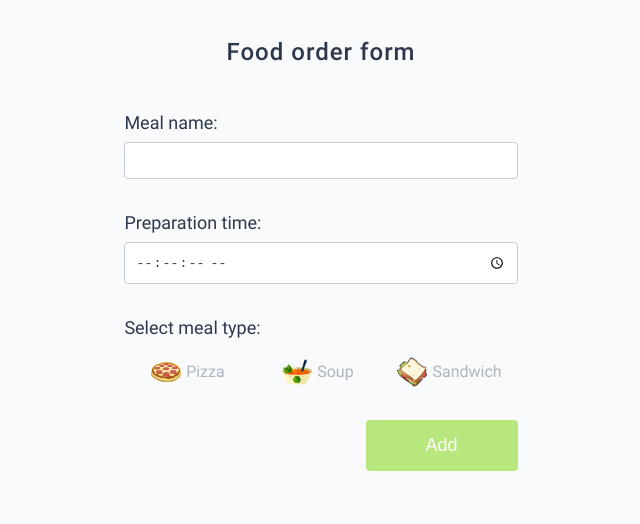
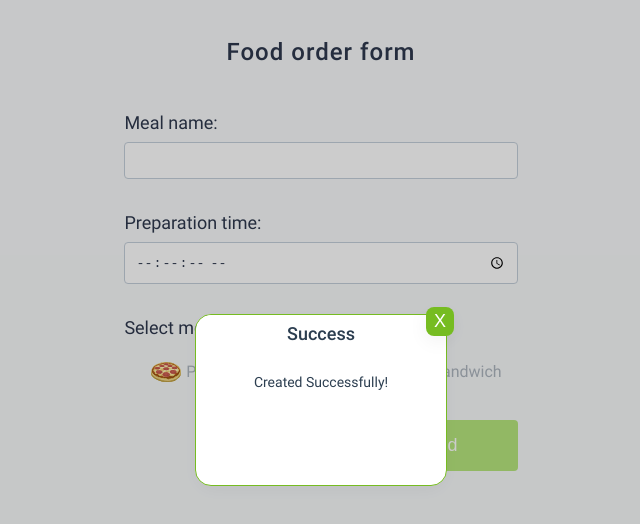
Before and after one commit to aynurajafarova/dishes-react-app, a React app: page / in a window 1280 px wide. Shown: the top 524 px of the page, without its empty margins (319-959 px from the left). Built offline with nearby package versions, Linux system fonts and the light colour scheme.

Commit message:
feat(modal): create Modal component

```diff
--- a/src/client/apps/meals/view/AddMealPage.tsx
+++ b/src/client/apps/meals/view/AddMealPage.tsx
@@ -8,11 +8,14 @@ import { meals, commonInputFields } from "../../../shared/helpers/meals";
 import { fetchSingleMeal } from "../../../shared/redux/actions/mealsAction";
 import { RootState } from "../../../shared/redux/reducers";
 import Loading from "../../../shared/components/Loading/Loading";
+import Modal from "../../../shared/components/Modal/Modal";
 
 const AddMealPage: FC = () => {
   const { loading } = useSelector((state: RootState) => state.meals);
 
-  return loading ? (
+  return (
+    <>
+      {loading ? (
         <Loading />
       ) : (
         <Container>
@@ -21,6 +24,9 @@ const AddMealPage: FC = () => {
             <AddMealForm {...{ meals, fetchSingleMeal, commonInputFields }} />
           </main>
         </Container>
+      )}
+      <Modal heading="Success" title="Created Successfully!" />
+    </>
   );
 };
 
--- /dev/null
+++ b/src/client/shared/components/Modal/Modal.scss
@@ -0,0 +1,68 @@
+.darkBG {
+  background-color: rgba(0, 0, 0, 0.2);
+  width: 100%;
+  height: 100vh;
+  z-index: 0;
+  top: 50%;
+  left: 50%;
+  transform: translate(-50%, -50%);
+  position: fixed;
+  .modal {
+    width: 250px;
+    height: 170px;
+    background: white;
+    z-index: 10;
+    border-radius: 16px;
+    box-shadow: 0 5px 20px 0 rgba(0, 0, 0, 0.04);
+    border: 1px solid #76bc21;
+    .modalHeader {
+      height: 50px;
+      background: white;
+      overflow: hidden;
+      border-top-left-radius: 16px;
+      border-top-right-radius: 16px;
+      .heading {
+        margin: 0;
+        padding: 10px;
+        color: #2c3e50;
+        font-weight: 500;
+        font-size: 18px;
+        text-align: center;
+      }
+    }
+    .closeBtn {
+      cursor: pointer;
+      font-weight: 500;
+      padding: 4px 8px;
+      border-radius: 8px;
+      border: none;
+      font-size: 18px;
+      color: white;
+      background: #76bc21;
+      transition: all 0.25s ease;
+      box-shadow: 0 5px 20px 0 rgba(0, 0, 0, 0.06);
+      position: absolute;
+      right: 0;
+      top: 0;
+      align-self: flex-end;
+      margin-top: -7px;
+      margin-right: -7px;
+      &:hover {
+        box-shadow: 0 5px 20px 0 rgba(0, 0, 0, 0.04);
+        transform: translate(-4px, 4px);
+      }
+    }
+    .modalContent {
+      padding: 10px;
+      font-size: 14px;
+      color: #2c3e50;
+      text-align: center;
+    }
+  }
+}
+.centered {
+  position: fixed;
+  top: 50%;
+  left: 50%;
+  transform: translate(-50%, -50%);
+}
--- /dev/null
+++ b/src/client/shared/components/Modal/Modal.tsx
@@ -0,0 +1,28 @@
+import { FC } from "react";
+
+import "./Modal.scss";
+
+interface IProps {
+  heading: string;
+  title?: string;
+}
+
+const Modal: FC<IProps> = ({ heading, title }) => {
+  return (
+    <>
+      <div className="darkBG">
+        <div className="centered">
+          <div className="modal">
+            <div className="modalHeader">
+              <h5 className="heading">{heading}</h5>
+            </div>
+            <button className="closeBtn">X</button>
+            <div className="modalContent">{title}</div>
+          </div>
+        </div>
+      </div>
+    </>
+  );
+};
+
+export default Modal;
```
Lines whose indentation alone changed are shown as unchanged.
